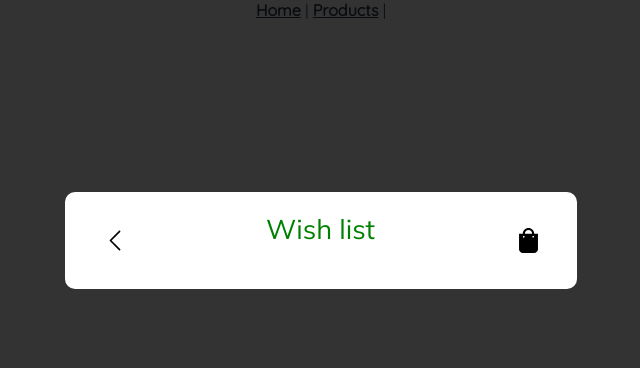
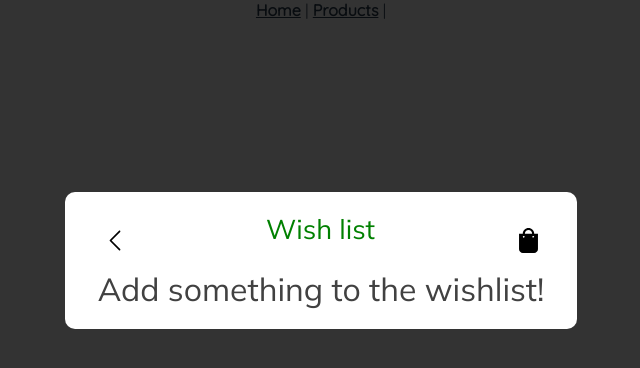
Before and after one commit to qimlonnegren/sinus-webshop, a Vue app: page /Wishlist in a window 1280 px wide. Shown: the top 368 px of the page, without its empty margins (319-959 px from the left). Built offline with nearby package versions, Linux system fonts and the light colour scheme.

Commit message:
add logic, not functional yet

```diff
--- a/src/components/Wishlist.vue
+++ b/src/components/Wishlist.vue
@@ -13,16 +13,15 @@
               src="@/assets/shopping.svg"
               alt="Arrow icon"
               class="cart"
-              @click="$emit('cart')"
               >
           </div>
             <!-- Elementen nedan ska in i en ul för att skapa en lista med v-for -->
-            <h1 v-if="isEmpty">Add something to the wishlist!</h1>
-            <!-- <ul v-else-if="isEmpty =! isEmpty">
-                <li v-for="product in product" :key="product.id">
+            <h1 v-if="!addToWishlist.length">Add something to the wishlist!</h1>
+            <ul v-if="addToWishlist.length">
+                <li v-for="product in addToWishlist" :key="product.id">
                     <div class="product-card">
                         <div class="left-span">
-                            <div class="product-img">{{product.imgFile}}</div>
+                            <img class="product-img" :src="'http://localhost:5000/images/' + product.imgFile" :alt="product.shortDesc">
                         </div>
 
                         <div class="right-span">
@@ -42,7 +41,7 @@
                         </div>
                     </div>
                 </li>
-            </ul> -->
+            </ul>
       </div>
   </div>
 </template>
@@ -58,9 +57,10 @@ export default {
         }
     },
     computed:{
-        // printList(){
-        //     return this.wishList
-        // },
+        addToWishlist(){
+            console.log(this.wishlist)
+            return this.$store.state.wishlist;
+        },
     },
 }
 </script>
--- a/src/store/index.js
+++ b/src/store/index.js
@@ -14,6 +14,7 @@ export default new Vuex.Store({
         items: [],
         products: {},
         cart: [],
+        wishlist: [],
     },
     mutations: {
         [Mutations.OPEN_LOGIN_REGISTRATION_MODAL](state) {
@@ -49,11 +50,12 @@ export default new Vuex.Store({
         decItemButton(state, product){
             state.cart[state.cart.indexOf(product)].amount--
         },
-        // { id: product.id, amount: 1, price: product.price }
+        addToWishlist(state, product){
+            if (!state.wishlist.includes(product)){
+                state.wishlist.push(product);
+            }
+        },
 
-        // saveCart(state){
-        //     window.localStorage.setItem('cart', JSON.stringify(state.cart));
-        // }
     },
     actions: {
         [Actions.OPEN_LOGIN_REGISTRATION_MODAL](context) {
@@ -69,6 +71,9 @@ export default new Vuex.Store({
         addToCart({ commit }, product) {
             commit('saveProductsInCart', product);
         },
+        addToWishlist({commit}, product){
+            commit("addToWishlist", product);
+        },
         updateCartAmount({commit}, {id, amount}){
             commit("updateCart", {id, amount});
         },
@@ -77,7 +82,7 @@ export default new Vuex.Store({
         },
         decItemButton(context, product){
             context.commit("decItemButton", product)
-        }
+        },
     },
 
     getters: {
--- a/src/views/Products.vue
+++ b/src/views/Products.vue
@@ -7,7 +7,7 @@
       <router-link class="link" :to="'/product/' + product.id" v-for="product in items" :key="product.id">
         <article >
           <i v-if="product.favorite" :key="product.favorite" title="Added to wishlist!" class="fa-solid fa-heart"></i>
-          <i v-else title="Click to add to wishlist" class="fa-regular fa-heart"></i>
+          <i v-else title="Click to add to wishlist" class="fa-regular fa-heart" @click="addToWishlist()"></i>
           <img :src="'http://localhost:5000/images/' + product.imgFile" :alt="product.shortDesc">
           <span>
             <i v-if="product.specialEdition" :key="product.specialEdition" class="fa-solid fa-star" title="Special edition item!"></i>
@@ -42,6 +42,7 @@ export default {
     Hero,
     // Wishlist
   },
+  propr: ["product"],
 
   created(){
       this.$store.dispatch('fetchItems')
@@ -58,12 +59,17 @@ export default {
 
   data() {
     return {
+      clickedIcon:' @/assets/heart-icon-red.svg',
   }},
 
   methods:{
     addToCart(product){
       this.$store.dispatch('addToCart', product)
-      console.log('addToCart',product)
+      // console.log('addToCart',product)
+    },
+    addToWishlist(){
+      this.$store.dispatch("addToWishlist", this.product)
+      console.log(this.product.title)
     }
   },
 }
```
